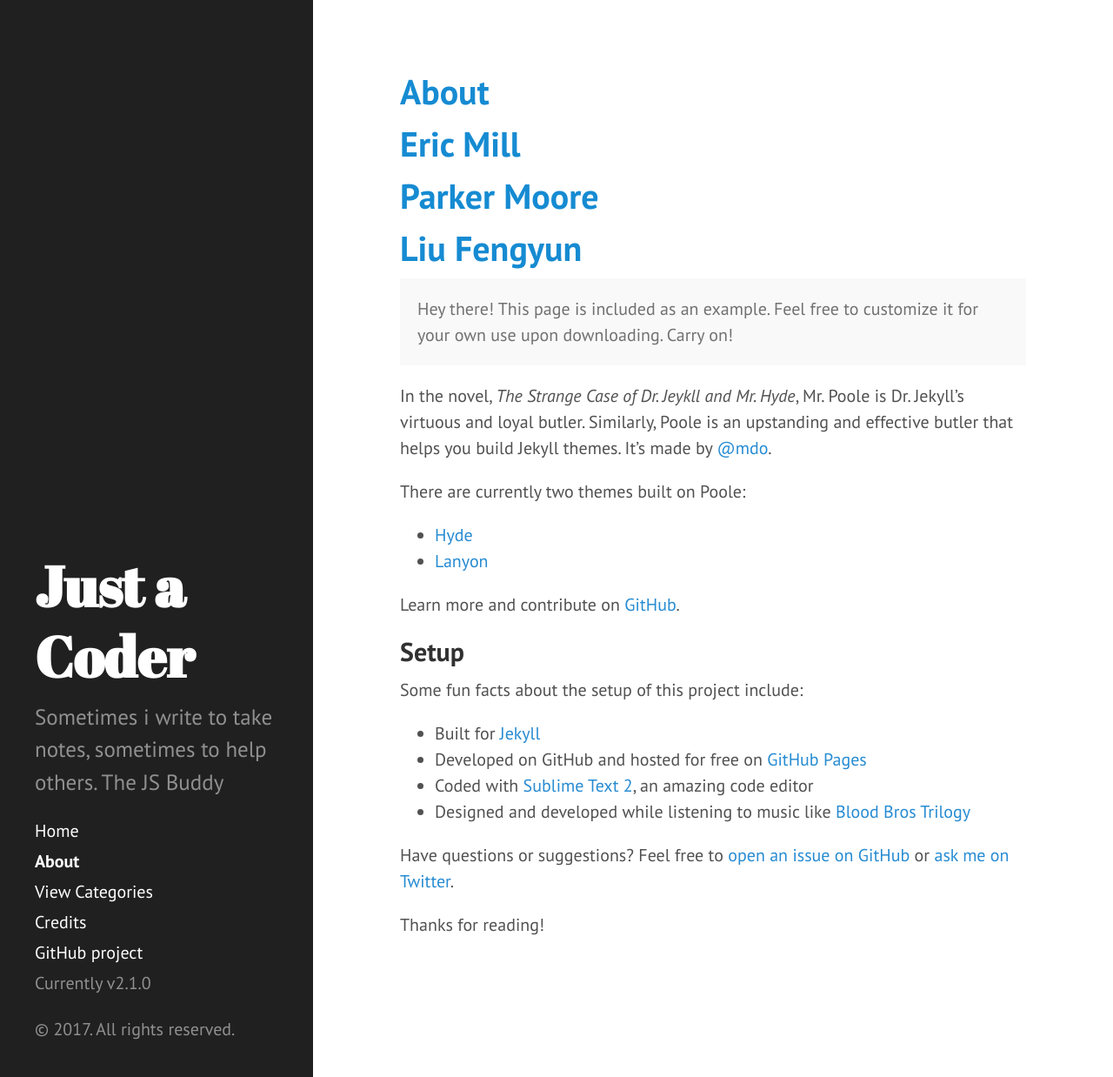
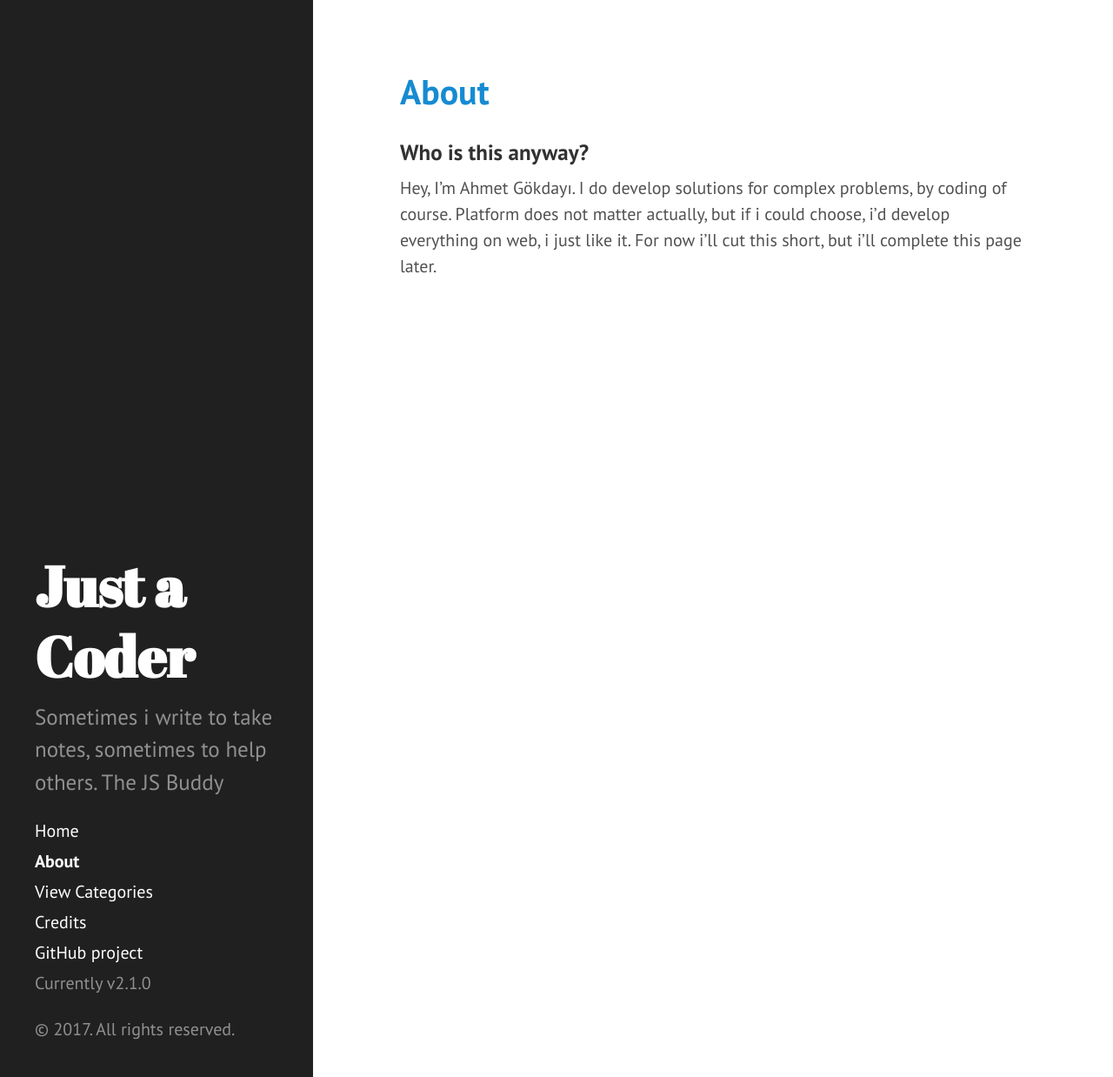
Before and after one commit to daveMad/daveMad.github.io, a Jekyll site: the page built from about.md, in a window 1280 px wide and 1238 px high. Shown: the whole window at 87% size. Built offline with Jekyll 4.4.1, drawn with Linux system fonts in a browser that asks for light colours.

Commit message:
change about.md"

```diff
--- a/about.md
+++ b/about.md
@@ -3,38 +3,6 @@ layout: page
 title: About
 ---
 
-<div class="posts">
-  {% for th in site.data.members %}
-   <h1 class="post-title">
-   {{th.name}}
-   </h1>
-  {% endfor %}
-</div>
+### Who is this anyway?
 
-
-
-<p class="message">
-  Hey there! This page is included as an example. Feel free to customize it for your own use upon downloading. Carry on!
-</p>
-
-In the novel, *The Strange Case of Dr. Jeykll and Mr. Hyde*, Mr. Poole is Dr. Jekyll's virtuous and loyal butler. Similarly, Poole is an upstanding and effective butler that helps you build Jekyll themes. It's made by [@mdo](https://twitter.com/mdo).
-
-There are currently two themes built on Poole:
-
-* [Hyde](http://hyde.getpoole.com)
-* [Lanyon](http://lanyon.getpoole.com)
-
-Learn more and contribute on [GitHub](https://github.com/poole).
-
-## Setup
-
-Some fun facts about the setup of this project include:
-
-* Built for [Jekyll](http://jekyllrb.com)
-* Developed on GitHub and hosted for free on [GitHub Pages](https://pages.github.com)
-* Coded with [Sublime Text 2](http://sublimetext.com), an amazing code editor
-* Designed and developed while listening to music like [Blood Bros Trilogy](https://soundcloud.com/maddecent/sets/blood-bros-series)
-
-Have questions or suggestions? Feel free to [open an issue on GitHub](https://github.com/poole/issues/new) or [ask me on Twitter](https://twitter.com/mdo).
-
-Thanks for reading!
+Hey, I'm Ahmet Gökdayı. I do develop solutions for complex problems, by coding of course. Platform does not matter actually, but if i could choose, i'd develop everything on web, i just like it. For now i'll cut this short, but i'll complete this page later.
```
